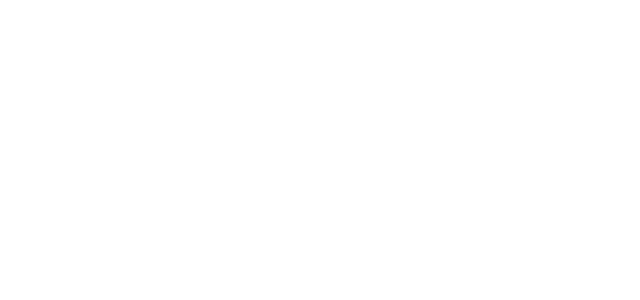
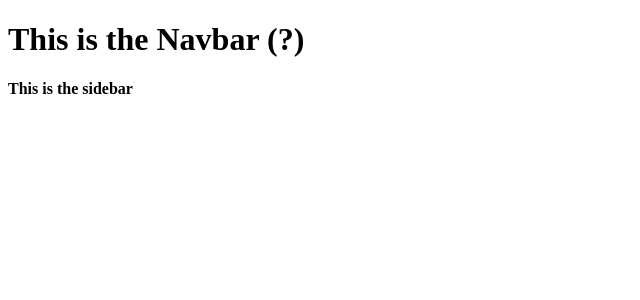
Before and after one commit to LenaH92/travel-journal-forntend, a React (Vite) app: page / in a window 1280 px wide. Shown: the top 300 px of the page, without its empty margins (0-640 px from the left). Built offline with nearby package versions, Linux system fonts and the light colour scheme.

Commit message:
added 404 and router

```diff
--- a/src/App.jsx
+++ b/src/App.jsx
@@ -1,11 +1,23 @@
 
+import { Route, Routes } from 'react-router-dom'
 import './App.css'
+import Navbar from './components/Navbar'
+import Sidebar from './components/Sidebar'
 
 function App() {
 
 
   return (
     <>
+      <Navbar />
+      <Sidebar />
+      <Routes>
+        <Route to="/" elemnt="" />
+        <Route to="/my-trips" elemnt="" />
+        <Route to="/trip/:tripId" elemnt="" />
+        <Route to="*" elemnt="" />
+
+      </Routes>
 
     </>
   )
--- a/src/components/Footer.jsx
+++ b/src/components/Footer.jsx
@@ -2,6 +2,7 @@ function Footer() {
 
     return (
         <>
+            <h4>This is the footer</h4>
         </>
     )
 
--- a/src/components/Navbar.jsx
+++ b/src/components/Navbar.jsx
@@ -2,6 +2,7 @@ function Navbar() {
 
     return (
         <>
+            <h1>This is the Navbar (?) </h1>
         </>
     )
 
--- a/src/components/Sidebar.jsx
+++ b/src/components/Sidebar.jsx
@@ -2,6 +2,7 @@ function Sidebar() {
 
     return (
         <>
+            <h4>This is the sidebar</h4>
         </>
     )
 
```
Also changed, not shown: src/pages/notfoundPage.jsx (added, +7 -0 lines).
